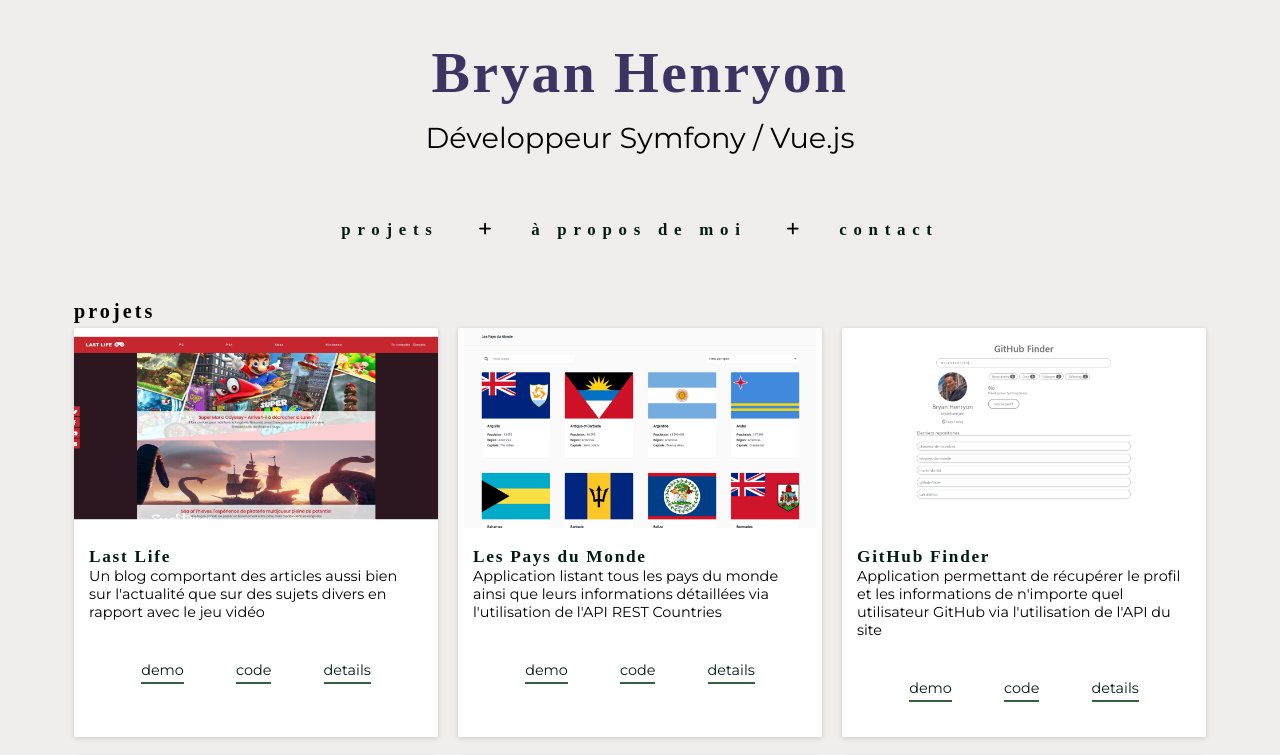
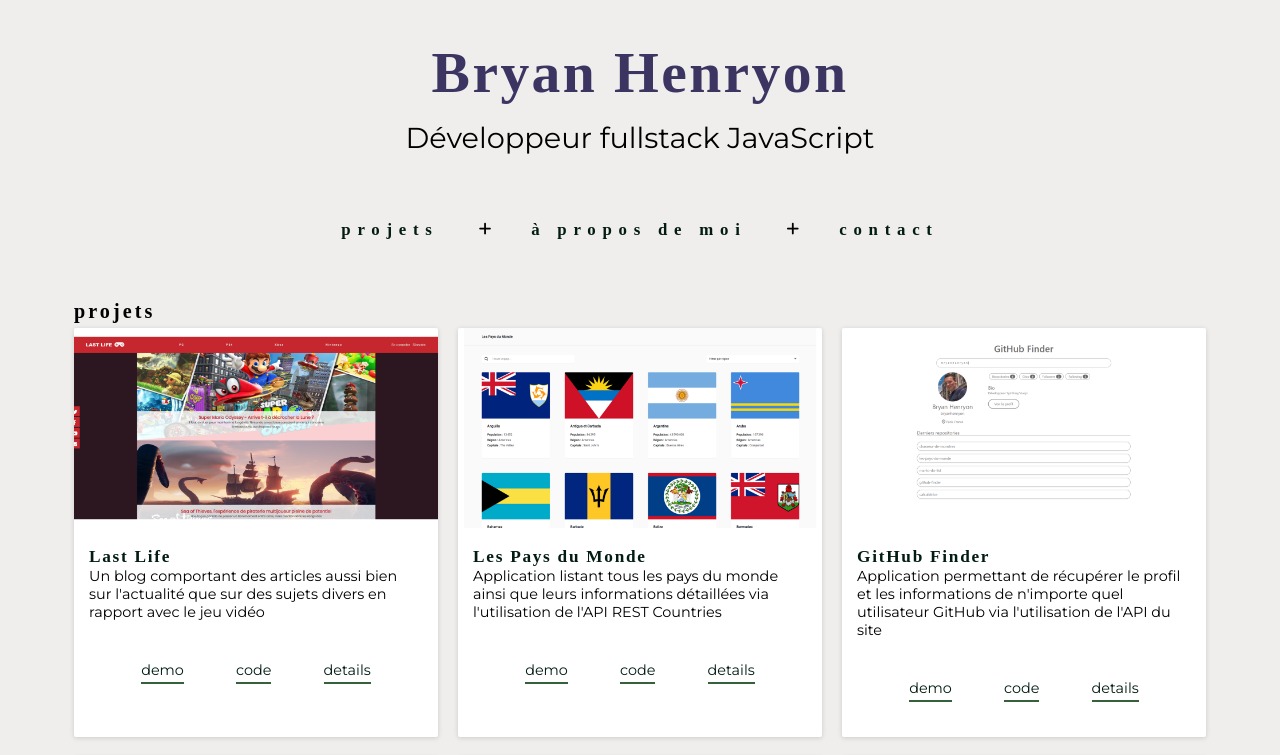
Before and after one commit to bryanhenryon/portfolio, a Vue app: page / in a window 1280 px wide. Shown: the top 755 px of the page. Built offline with nearby package versions, Linux system fonts and the light colour scheme; a web font is replaced by a local one.

Commit message:
Modification du titre de présentation

```diff
--- a/src/components/Header.vue
+++ b/src/components/Header.vue
@@ -1,7 +1,7 @@
 <template>
   <div id="header">
     <h1>Bryan Henryon</h1>
-    <h2>Développeur Symfony / Vue.js</h2>
+    <h2>Développeur fullstack JavaScript</h2>
   </div>
 </template>
 
```
